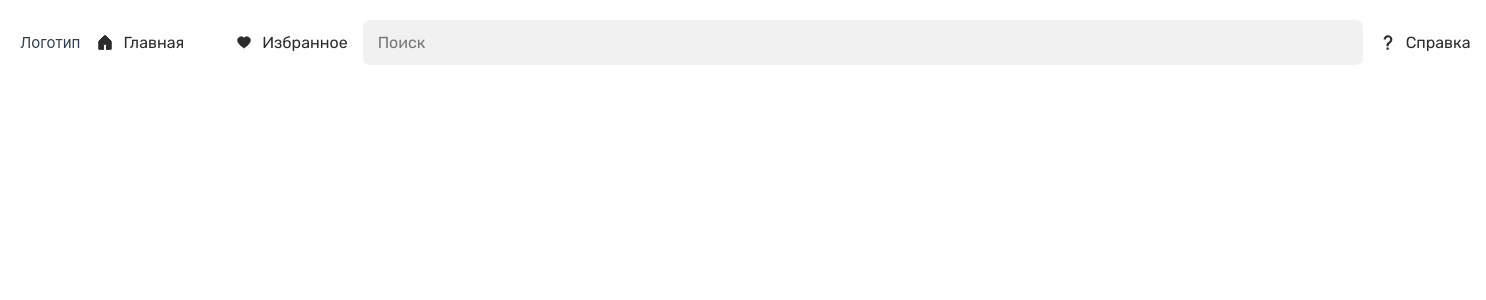
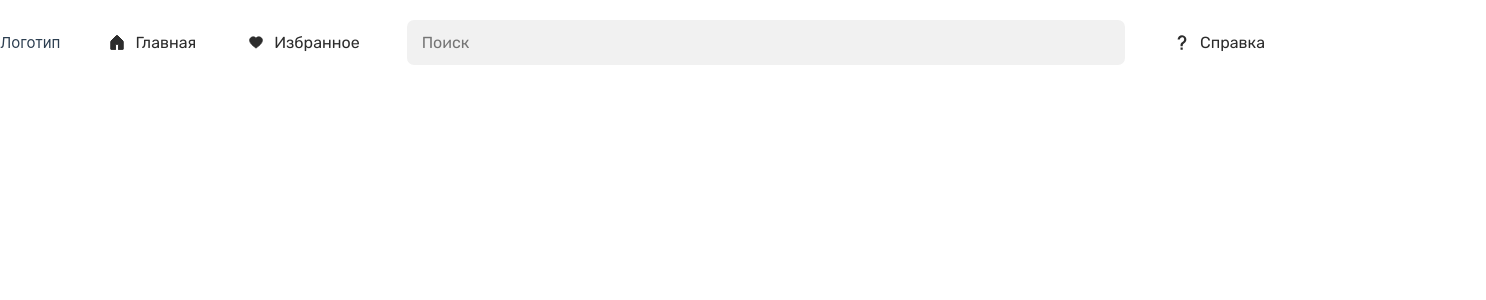
Before and after one commit to dashazh7/UnsplashApiClient, a Vue app: page /search in a window 1280 px wide. Shown: the top 300 px of the page, 1486 px wide, since content can reach past the window. Built offline with nearby package versions, Linux system fonts and the light colour scheme.

Commit message:
container fixed

```diff
--- a/src/assets/base.css
+++ b/src/assets/base.css
@@ -83,8 +83,9 @@ body {
   text-rendering: optimizeLegibility;
   -webkit-font-smoothing: antialiased;
   -moz-osx-font-smoothing: grayscale;
+  margin: 0;
 }
 
 .container {
-  padding: 0 40px;
+  padding: 0 calc(50% - 800px);
 }
--- a/src/components/Header.vue
+++ b/src/components/Header.vue
@@ -25,9 +25,9 @@ const isRouteActive = (routeName) => {
 </script>
 
 <template>
-  <header class="header">
+  <header class="container header">
     <div class="logo">Логотип</div>
-    <div class="links left-links">
+    <nav class="links left-links">
       <router-link to="/" class="link">
         <div class="link-content">
           <IconHome :fill="isRouteActive('home') ? 'white' : '#2C2C2C'" :stroke="isRouteActive('home') ? 'white' : '#2C2C2C'" class="link-icon"></IconHome>
@@ -40,7 +40,7 @@ const isRouteActive = (routeName) => {
           Избранное
         </div>
       </router-link>
-    </div>
+    </nav>
     <Search v-model="query" @search="onSearch"/>
     <div class="links right-links">
       <router-link to="/info" class="link">
@@ -56,10 +56,11 @@ const isRouteActive = (routeName) => {
 <style scoped>
 .header {
   display: flex;
+  gap: 32px;
   align-items: center;
   justify-content: space-between;
-  padding: 20px 20px;
-  width: 100%;
+  padding-top: 20px;
+  padding-bottom: 20px;
 }
 
 .links {
--- a/src/components/Search.vue
+++ b/src/components/Search.vue
@@ -15,15 +15,16 @@ const emit = defineEmits(['search'])
 
 .search {
   display: flex;
-  justify-content: center;
+  width: 100%;
 }
 
 input {
   font-family: "Rubik", sans-serif;
   font-weight: 400;
   font-size: 16px;
+  line-height: 24px;
   background-color: #F1F1F1;
-  width: 1000px;
+  width: 100%;
   height: 45px;
   border: none;
   border-radius: 7px;
--- a/src/views/Home.vue
+++ b/src/views/Home.vue
@@ -24,8 +24,8 @@ onBeforeMount(getNextPhotos)
 </script>
 
 <template>
-  <div class="container">
+  <main class="container">
     <GridPhoto :images="images"></GridPhoto>
-  </div>
+  </main>
 
 </template>
--- a/src/views/Saved.vue
+++ b/src/views/Saved.vue
@@ -2,7 +2,6 @@
 import {ref, onBeforeMount} from 'vue';
 import GridPhoto from "@/components/GridPhoto.vue";
 import { getFavorites } from "@/api/favorites/api.js";
-import {getRandomPhotos} from "@/api/unsplash/api.js";
 
 const savedImages = ref()
 
```
